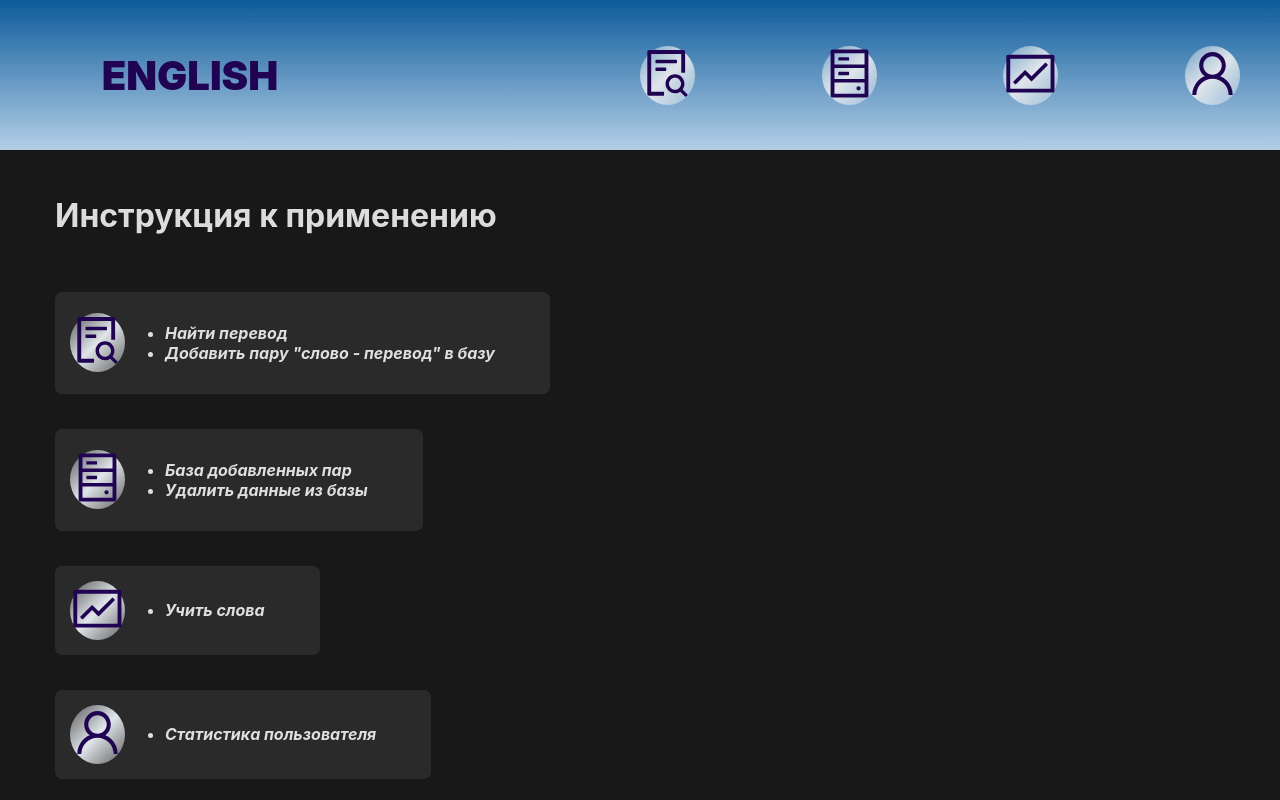
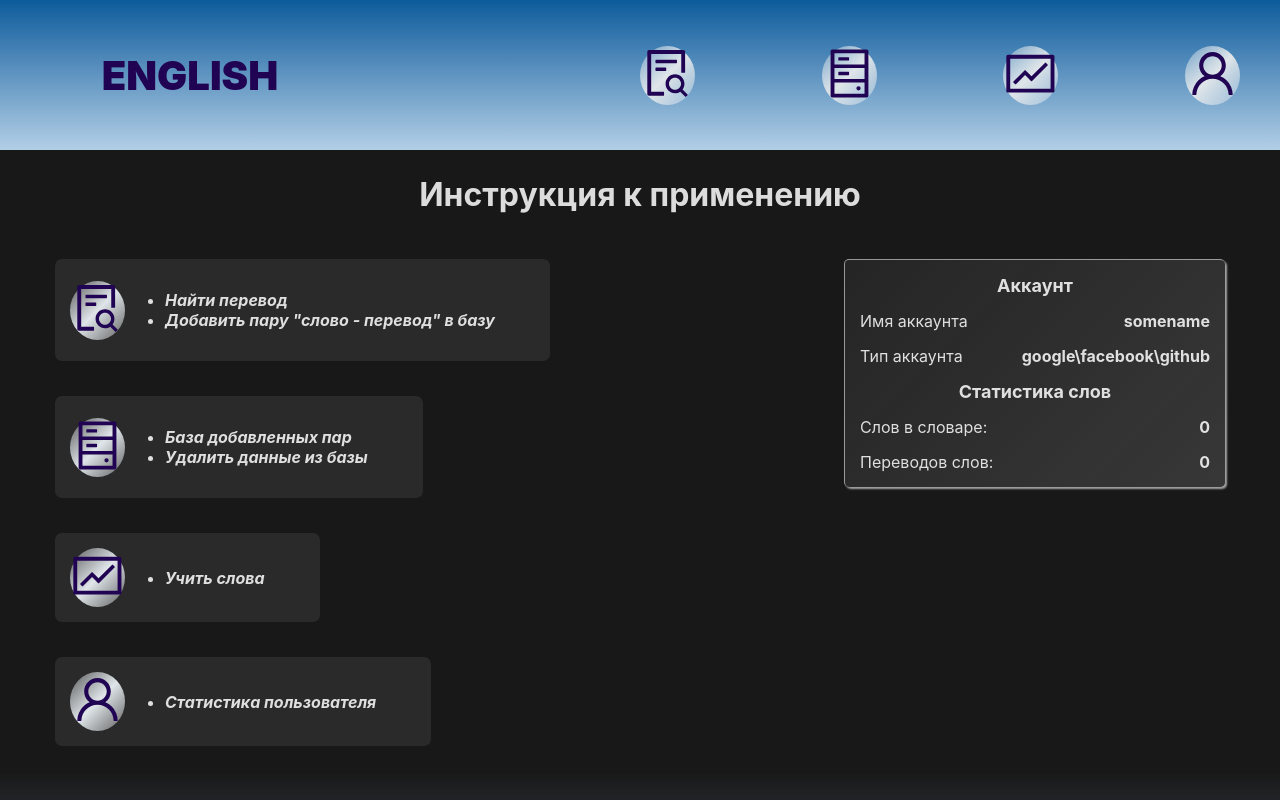
Before and after one commit to AlexCole999/first-project-eng, a React (Create React App) app: page / in a window 1280 px wide. Shown: the top 800 px of the page. Built offline with nearby package versions, Linux system fonts and the light colour scheme; no server answers; the database is empty.

Commit message:
Profile --->>> transfered logic and fucntionality into ProfileStatistic component & added it into Instruction component

```diff
--- a/src/components/App/Dashboard/Dashboard.jsx
+++ b/src/components/App/Dashboard/Dashboard.jsx
@@ -6,7 +6,6 @@ import MyWords from './MyWords/MyWords';
 import Profile from './Profile/Profile';
 import Progress from './Progress/Progress';
 import Instruction from './Instruction/Instruction';
-
 
 export default function Dashboard() {
   return (
--- a/src/components/App/Dashboard/Instruction/Instruction.css
+++ b/src/components/App/Dashboard/Instruction/Instruction.css
@@ -1,12 +1,18 @@
 .Instruction{
+
+}
+.Instruction-wrapper{
+  display: flex;
+  justify-content: space-between;
+}
+.Instruction-elements{
   display: flex;
   justify-content: flex-start;
   align-items: flex-start;
   gap:35px;
   flex-direction: column;
 }
-
-.Instruction-elem{
+.Instruction-row{
   display: flex;
   justify-content: flex-start;
   align-items: center;
--- a/src/components/App/Dashboard/Instruction/Instruction.jsx
+++ b/src/components/App/Dashboard/Instruction/Instruction.jsx
@@ -4,13 +4,15 @@ import { AiOutlineFund } from "react-icons/ai";
 import { AiOutlineUser } from "react-icons/ai";
 import { NavLink } from "react-router-dom";
 import './Instruction.css';
-
+import ProfileStatistic from './../Profile/ProfileStatistic/ProfileStatistic';
 
 export default function Instruction(props) {
   return (
     <div className="Instruction">
-      <h1>Инструкция к применению</h1>
-      <div className="Instruction-elem">
+      <div style={{ display: 'flex', justifyContent: 'center', marginBottom: '45px' }}><div style={{ fontSize: "32px", fontWeight: "bold" }}>Инструкция к применению</div></div>
+      <div className="Instruction-wrapper">
+        <div className="Instruction-elements">
+          <div className="Instruction-row">
             <NavLink to={"/first-project-eng/addword"} className="Navbar-right-elem" title="Искать слова">
               <AiOutlineFileSearch style={{ width: "55px", height: "55px" }} />
             </NavLink>
@@ -21,7 +23,7 @@ export default function Instruction(props) {
               </ul>
             </div>
           </div>
-      <div className="Instruction-elem">
+          <div className="Instruction-row">
             <NavLink to={"/first-project-eng/mywords"} className="Navbar-right-elem" title="Добавленные слова">
               <AiOutlineHdd style={{ width: "55px", height: "55px" }} />
             </NavLink>
@@ -32,7 +34,7 @@ export default function Instruction(props) {
               </ul>
             </div>
           </div>
-      <div className="Instruction-elem">
+          <div className="Instruction-row">
             <NavLink to={"/first-project-eng/progress"} className="Navbar-right-elem" title="Учить (Мой прогресс)">
               <AiOutlineFund style={{ width: "55px", height: "55px" }} />
             </NavLink>
@@ -42,7 +44,7 @@ export default function Instruction(props) {
               </ul>
             </div>
           </div>
-      <div className="Instruction-elem">
+          <div className="Instruction-row">
             <NavLink to={"/first-project-eng/profile"} className="Navbar-right-elem" title="Настройки (Профиль)">
               <AiOutlineUser style={{ width: "55px", height: "55px" }} />
             </NavLink>
@@ -53,5 +55,8 @@ export default function Instruction(props) {
             </div>
           </div>
         </div>
+        <ProfileStatistic />
+      </div>
+    </div>
   );
 }
--- a/src/components/App/Dashboard/Profile/Profile.css
+++ b/src/components/App/Dashboard/Profile/Profile.css
@@ -1,21 +1,3 @@
 .Profile{
   position: relative;
 }
-.table-wrapper{
-  display: flex;
-  justify-content: center;
-}
-.Profile-table{
-  padding: 15px;
-  width: 350px;
-  border-radius: 5px;
-  background: linear-gradient(135deg,#3030308e,#494949a6);
-  border-top:1px solid rgba(255, 255, 255, 0.5);
-  border-left:1px solid rgba(255, 255, 255, 0.5);
-  box-shadow: 2px 2px 2px 0px rgb(163, 163, 163);
-}
-.statistic-item{
-  display: flex;
-  justify-content: space-between;
-  margin-top: 15px;
-}
--- a/src/components/App/Dashboard/Profile/Profile.jsx
+++ b/src/components/App/Dashboard/Profile/Profile.jsx
@@ -1,43 +1,13 @@
-import { React, useEffect } from 'react';
+import { React } from 'react';
 import './Profile.css';
-import { collection, getDocs } from 'firebase/firestore';
-import { useDispatch, useSelector } from 'react-redux';
+import ProfileStatistic from './ProfileStatistic/ProfileStatistic';
 
 export default function Profile(props) {
-
-  const dispatch = useDispatch()
-  const firebase = useSelector(state => state.firebase.firebase)
-  const words = useSelector(state => state.userStatistics.data.words)
-  const translates = useSelector(state => state.userStatistics.data.translates)
-  useEffect(getData, [])
-
-  function getData() {
-    getDocs(collection(firebase, "users", "user", "appendedwords"))
-      .then(x => {
-        let count = 0;
-        x.docs.forEach(x => count += x.data().translate.length);
-        dispatch({ type: "ADD_STATISTICS_DATA", words: x.docs.length, translates: count })
-      })
-  }
 
   return (
     <div className='Profile'>
       <div style={{ display: 'flex', justifyContent: 'center', marginBottom: '45px' }}><div style={{ fontSize: "32px", fontWeight: "bold" }}>Профиль</div></div>
-      <div className="table-wrapper">
-        <div className="Profile-table">
-          <div className="statistic">
-            <div style={{ display: 'flex', justifyContent: 'center', fontWeight: '700', fontSize: '18px' }}>
-              <div>Статистика слов</div>
-            </div>
-            <div className='statistic-item'>
-              <div>Слов в словаре: </div><div><b>{words}</b></div>
-            </div>
-            <div className='statistic-item'>
-              <div>Переводов слов: </div><div><b>{translates}</b></div>
-            </div>
-          </div>
-        </div>
-      </div>
+      <ProfileStatistic />
     </div>
   )
 }
--- /dev/null
+++ b/src/components/App/Dashboard/Profile/ProfileStatistic/ProfileStatistic.css
@@ -0,0 +1,19 @@
+.table-wrapper{
+  display: flex;
+  justify-content: center;
+  height: 100%;
+}
+.Profile-table{
+  padding: 15px;
+  width: 350px;
+  border-radius: 5px;
+  background: linear-gradient(135deg,#3030308e,#494949a6);
+  border-top:1px solid rgba(255, 255, 255, 0.5);
+  border-left:1px solid rgba(255, 255, 255, 0.5);
+  box-shadow: 2px 2px 2px 0px rgb(163, 163, 163);
+}
+.statistic-item{
+  display: flex;
+  justify-content: space-between;
+  margin: 15px 0px 0px 0px;
+}
--- /dev/null
+++ b/src/components/App/Dashboard/Profile/ProfileStatistic/ProfileStatistic.jsx
@@ -0,0 +1,48 @@
+import { React, useEffect } from 'react';
+import './ProfileStatistic.css'
+import { useDispatch, useSelector } from 'react-redux';
+import { getDocs, collection } from 'firebase/firestore';
+
+export default function ProfileStatistic() {
+
+  const dispatch = useDispatch()
+  const firebase = useSelector(state => state.firebase.firebase)
+  const words = useSelector(state => state.userStatistics.data.words)
+  const translates = useSelector(state => state.userStatistics.data.translates)
+  useEffect(getData, [])
+
+  function getData() {
+    getDocs(collection(firebase, "users", "user", "appendedwords"))
+      .then(x => {
+        let count = 0;
+        x.docs.forEach(x => count += x.data().translate.length);
+        dispatch({ type: "ADD_STATISTICS_DATA", words: x.docs.length, translates: count })
+      })
+  }
+  return (
+    <div className="table-wrapper">
+      <div className="Profile-table">
+        <div className="statistic">
+          <div style={{ display: 'flex', justifyContent: 'center', fontWeight: '700', fontSize: '18px' }}>
+            <div>Аккаунт</div>
+          </div>
+          <div className='statistic-item'>
+            <div>Имя аккаунта </div><div><b>somename</b></div>
+          </div>
+          <div className='statistic-item'>
+            <div>Тип аккаунта</div><div><b>google\facebook\github</b></div>
+          </div>
+          <div style={{ display: 'flex', justifyContent: 'center', fontWeight: '700', fontSize: '18px', marginTop: '15px' }}>
+            <div>Статистика слов</div>
+          </div>
+          <div className='statistic-item'>
+            <div>Слов в словаре: </div><div><b>{words}</b></div>
+          </div>
+          <div className='statistic-item'>
+            <div>Переводов слов: </div><div><b>{translates}</b></div>
+          </div>
+        </div>
+      </div>
+    </div>
+  )
+}
```
Lines whose indentation alone changed are shown as unchanged.
